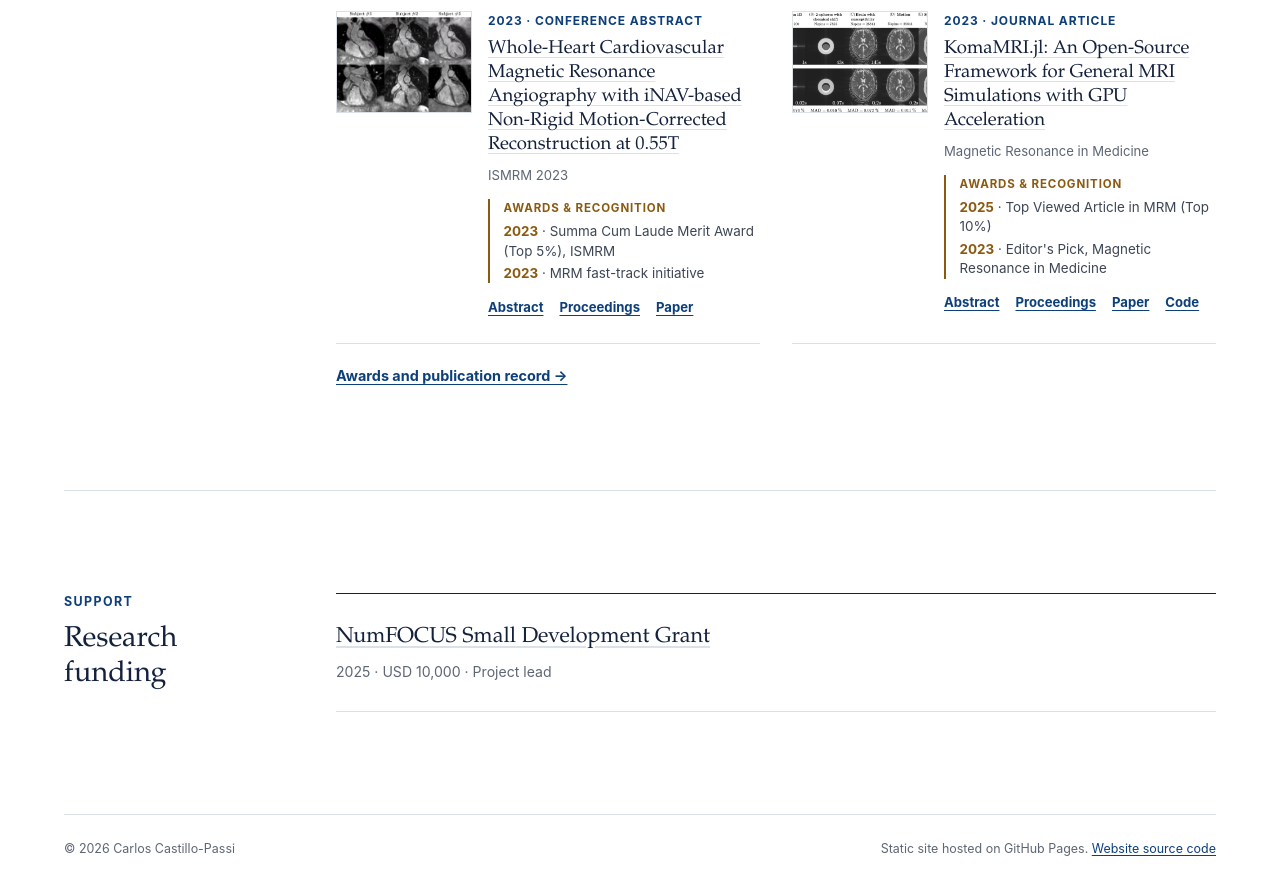
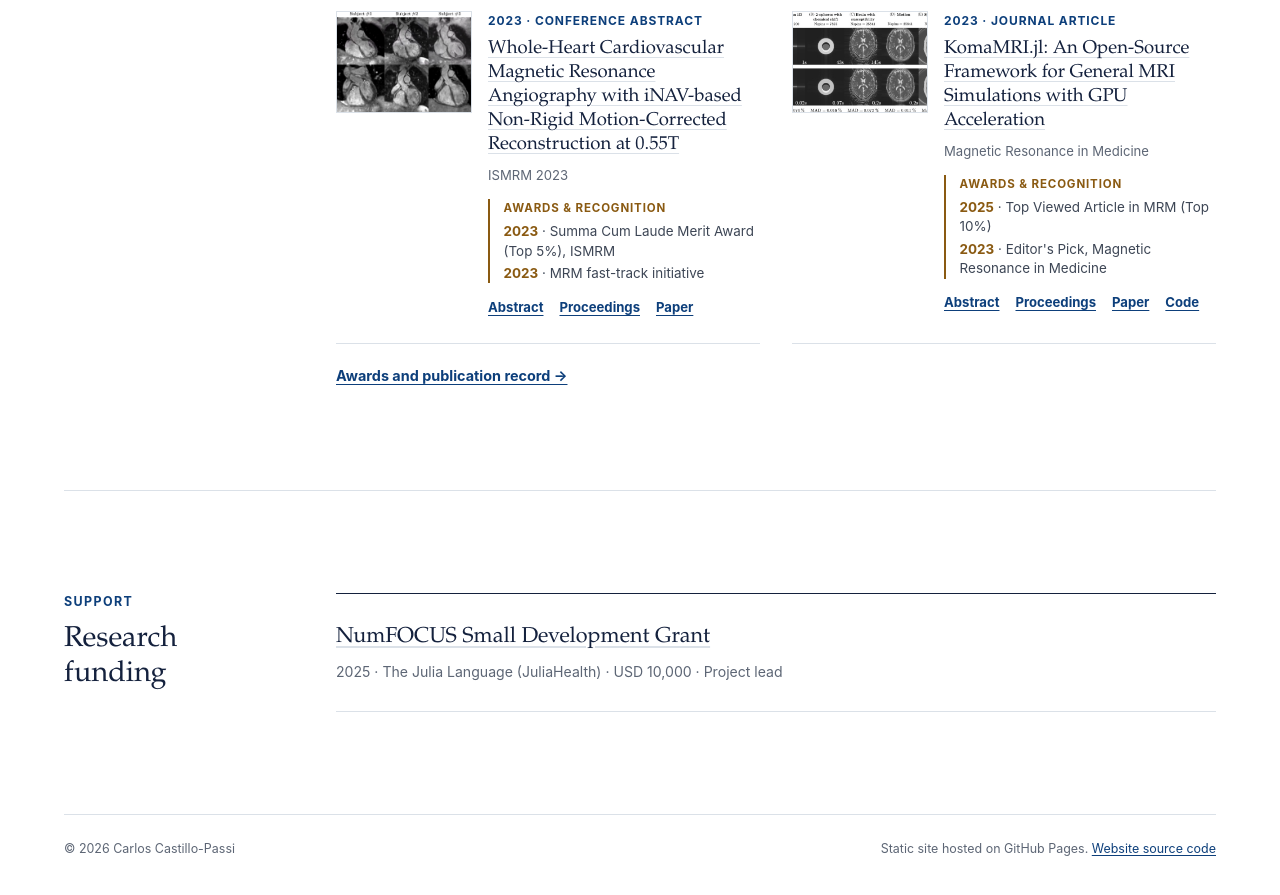
Before and after one commit to cncastillo/cncastillo.github.io, a Jekyll site: the page built from index.md, in a window 1280 px wide and 900 px high, scrolled down 2912 px. Shown: the top 895 px of the window. Built offline with Jekyll 4.4.1, drawn with Linux system fonts in a browser that asks for light colours.

Commit message:
Show grant organization in homepage funding entry

```diff
--- a/_layouts/home.html
+++ b/_layouts/home.html
@@ -101,7 +101,7 @@ layout: default
       {% for grant in grants %}
       <article class="archive-item funding-item">
         <h3><a href="{{ '/publications/#record-' | append: grant.record_key | relative_url }}">{{ grant.funder | escape }} {{ grant.program | escape }}</a></h3>
-        <p class="venue">{{ grant.year }}{% if grant.amount %} · {{ grant.amount | escape }}{% endif %}{% if grant.role %} · {{ grant.role | escape }}{% endif %}</p>
+        <p class="venue">{{ grant.year }} · {{ grant.organization | escape }}{% if grant.amount %} · {{ grant.amount | escape }}{% endif %}{% if grant.role %} · {{ grant.role | escape }}{% endif %}</p>
       </article>
       {% endfor %}
     {% endfor %}
```
